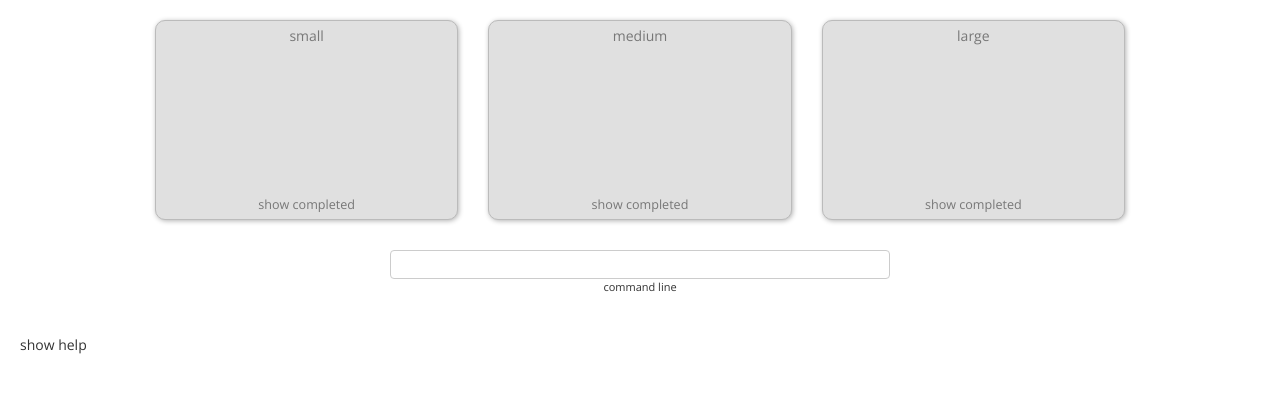
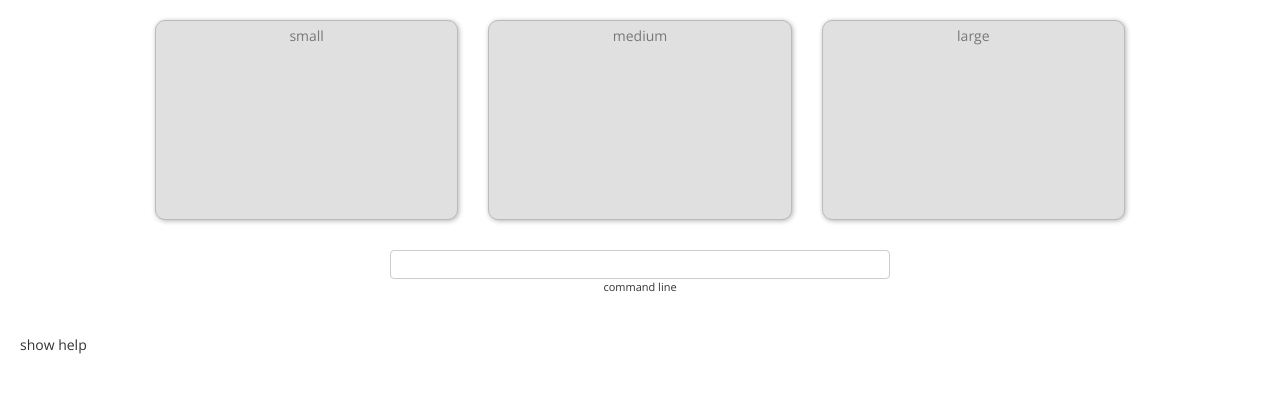
Before and after one commit to jpecht/todo-manager, a PHP site: page / in a window 1280 px wide. Shown: the part 44-437 px from the top of the page. Run offline with PHP 8.4, Linux system fonts and the light colour scheme; some libraries are stand-ins or nearby versions.

Commit message:
more work with completed tasks

```diff
--- a/css/style.css
+++ b/css/style.css
@@ -92,6 +92,7 @@ ul {
 	bottom: 5px;
 	text-align: center;
 	font-size: 0.9em;
+	display: none;
 }
 .task {
 	position: relative;
@@ -101,6 +102,7 @@ ul {
 	background-color: white;
 	box-shadow: 1px 1px 2px rgba(0,0,0,0.3);
 	border-radius: 10px;
+	box-sizing: border-box;
 	cursor: default;
 }
 .task:hover {
@@ -113,6 +115,9 @@ ul {
 	top: 7px;
 	right: 10px;
 	cursor: pointer;
+}
+.task-complete {
+	text-decoration: line-through;
 }
 
 
@@ -189,4 +194,7 @@ ul {
 		left: 0px;
 		display: inline-block;
 	}
+	.block {
+		min-height: 100px;
+	}
 }
--- a/index.html
+++ b/index.html
@@ -64,24 +64,24 @@
 			</div>
 		</div>
 
-		<div class="masterlist container-fluid">
+		<div class="masterlist container-fluid" ng-controller="TaskController as tc">
 			<div class="row">
 				<div class="col-xs-12 col-sm-4">
 					<ul class="block block-1" block-id="1">
 						<div class="block-title" name="list-name-1">small</div>
-						<div class="block-completed-link link" block-id="1">show completed</div>
+						<div class="block-completed-link link" block-id="1" ng-click="tc.toggleCompleted()">{{tc.completeText}}</div>
 					</ul>
 				</div>
 				<div class="col-xs-12 col-sm-4">
 					<ul class="block block-2" block-id="2">
 						<div class="block-title" name="list-name-2">medium</div>
-						<div class="block-completed-link link" block-id="2">show completed</div>
+						<div class="block-completed-link link" block-id="2" ng-click="tc.toggleCompleted()">{{tc.completeText}}</div>
 					</ul>
 				</div>
 				<div class="col-xs-12 col-sm-4">
 					<ul class="block block-3" block-id="3">
 						<div class="block-title" name="list-name-3">large</div>
-						<div class="block-completed-link link" block-id="3">show completed</div>
+						<div class="block-completed-link link" block-id="3" ng-click="tc.toggleCompleted()">{{tc.completeText}}</div>
 					</ul>
 				</div>
 			</div>
--- a/js/app.js
+++ b/js/app.js
@@ -41,8 +41,11 @@
 				noty({type: 'success', timeout: 3000, text: 'Log in to complete verification!'});
 			}
 		}).controller('TaskController', function() {
-			this.completeTask = function() {
-
+			this.showingCompleted = false;
+			this.completeText = 'show completed';
+			this.toggleCompleted = function() {
+				this.showingCompleted = !this.showingCompleted;
+				this.completeText = this.showingCompleted ? 'hide completed' : 'show completed';
 			};
 		});
 })();
--- a/js/main.js
+++ b/js/main.js
@@ -4,9 +4,9 @@ $.noty.defaults.timeout = 1500;
 $.noty.defaults.closeWith = ['click', 'button'];
 
 // colors!
-var task_colors = ['#FFFFFF', '#AEC7E8', '#FFBB78', '#98DF8A', '#FF9896', '#C5B0D5', '#C49C94', '#F7B6D2', '#C7C7C7'];
-var task_hover_colors = ['#DDDDDD', '#1F77B4', '#FF7F0E', '#2CA02C', '#D62728', '#9467BD', '#8C564B', '#E377C2', '#7F7F7F'];
-var color_schemes = {
+var TASK_COLORS = ['#FFFFFF', '#AEC7E8', '#FFBB78', '#98DF8A', '#FF9896', '#C5B0D5', '#C49C94', '#F7B6D2', '#C7C7C7'];
+var TASK_HOVER_COLORS = ['#DDDDDD', '#1F77B4', '#FF7F0E', '#2CA02C', '#D62728', '#9467BD', '#8C564B', '#E377C2', '#7F7F7F'];
+var COLOR_SCHEMES = {
 	light: {
 		color: '#333333',
 		background_color: '#FFFFFF',
@@ -22,14 +22,15 @@ var color_schemes = {
 		color_logged_in_text: '#5EC85E'
 	}
 };
-color_schemes.default = color_schemes.light;
+COLOR_SCHEMES.default = COLOR_SCHEMES.light;
 
 
 (function() {
 	// user information (username, email, etc.)
 	var USR = {
 		logged_in: false,
-		num_lists: 3
+		num_lists: 3,
+		tasks: []
 	};
 
 	// command line variables
@@ -56,6 +57,7 @@ color_schemes.default = color_schemes.light;
 				});
 
 				applyColorScheme();
+				$('.block-completed-link').show();
 				fillListNames();
 				getTasks();
 			}
@@ -222,7 +224,17 @@ color_schemes.default = color_schemes.light;
 				tasks.sort(function(a, b) {
 					return +a.order_id - +b.order_id;
 				});
-				for (var i = 0; i < tasks.length; i++) addTaskToDisplay(tasks[i]);
+				for (var i = 0; i < tasks.length; i++) {
+					USR.tasks.push(tasks[i]);
+					addTaskToDisplay(tasks[i]);
+				}
+				$('.block').each(function() {
+					var content = $(this);
+					angular.element(document.body).injector().invoke(function($compile) {
+						var scope = angular.element(content).scope();
+						$compile(content)(scope);
+					});
+				});
 			})
 			.fail(failFunction);
 	};
@@ -250,18 +262,23 @@ color_schemes.default = color_schemes.light;
 			.attr('task-id', taskObj.task_id)
 			.attr('order-id', taskObj.order_id)
 			.attr('color-id', taskObj.color)
-			.css('background-color', task_colors[taskObj.color])
+			.css('background-color', TASK_COLORS[taskObj.color])
+			.css('opacity', 0.75)
+			.toggleClass('task-complete', taskObj.date_completed !== null)
 			.click(function() {
 				var curr_color_id = +$(this).attr('color-id');
-				var new_color_id = (curr_color_id < task_colors.length - 1) ? curr_color_id + 1 : 0;
+				var new_color_id = (curr_color_id < TASK_COLORS.length - 1) ? curr_color_id + 1 : 0;
 				$(this)
 					.attr('color-id', new_color_id)
-					.css('background-color', task_colors[new_color_id]);
+					.css('background-color', TASK_COLORS[new_color_id]);
 			}).mouseover(function() {
-				$(this).css('background-color', task_hover_colors[$(this).attr('color-id')]);
+				$(this).css('opacity', 1);
 			}).mouseout(function() {
-				$(this).css('background-color', task_colors[$(this).attr('color-id')]);
+				$(this).css('opacity', 0.75);
 			});
+		if (taskObj.date_completed !== null) {
+			task.attr('ng-show', 'tc.showingCompleted');
+		}
 		task_close.appendTo(task)
 			.click(function() {
 				completeTask(taskObj.task_id);
@@ -282,7 +299,7 @@ color_schemes.default = color_schemes.light;
 				var task_element = $('#task-' + task_id);
 				task_element.animate({
 					color: 'white',
-					backgroundColor: color_schemes[USR.color_scheme].color_task_complete
+					backgroundColor: COLOR_SCHEMES[USR.color_scheme].color_task_complete
 				}, 300, 'linear', function() {
 					setTimeout(function() {
 						task_element.animate({
@@ -365,7 +382,7 @@ color_schemes.default = color_schemes.light;
 		if (splitArr.length === 2) {
 			// ex: "add clean"
 
-			if (action === 'scheme' && !color_schemes.hasOwnProperty(splitArr[1])) {
+			if (action === 'scheme' && !COLOR_SCHEMES.hasOwnProperty(splitArr[1])) {
 				cmd.error = 'Color scheme not found';
 				return cmd;
 			}
@@ -425,7 +442,7 @@ color_schemes.default = color_schemes.light;
 
 	/* --- Color Scheme --- */
 	var applyColorScheme = function() {
-		var current_scheme = color_schemes[USR.color_scheme];
+		var current_scheme = COLOR_SCHEMES[USR.color_scheme];
 		$(document.body)
 			.css('background-color', current_scheme.background_color)
 			.css('color', current_scheme.color);
@@ -451,6 +468,7 @@ color_schemes.default = color_schemes.light;
 
 	/* --- Initialize Task Sortability --- */
 	$('.block').sortable({
+		cancel: 'div',
 		connectWith: '.block',
 		update: function(evt, ui) {
 			// reordering task within list
--- a/php/get_tasks.php
+++ b/php/get_tasks.php
@@ -2,7 +2,7 @@
 	require_once('connect.php');
 	session_start();
 
-	$query = 'SELECT * FROM tasks WHERE user_id = ' . $_SESSION['user_id'] . ' AND date_completed IS NULL';
+	$query = 'SELECT * FROM tasks WHERE user_id = ' . $_SESSION['user_id'];
 	$result = mysqli_query($connection, $query);
 
 	$tasks = array();
@@ -12,6 +12,7 @@
 			"description" => $row["description"],
 			"list_num" => $row["list_num"],
 			"date_created" => $row["date_created"],
+			"date_completed" => $row["date_completed"],
 			"order_id" => $row["order_id"],
 			"color" => $row["color"]
 		));
--- a/php/logout.php
+++ b/php/logout.php
@@ -11,5 +11,5 @@
 	}
 
 	// redirect (not working atm)
-	header('Location: http://www.jpecht.com/todo-man');
+	header('Location: http://www.jpecht.com/todo-manager');
 ?>
```
